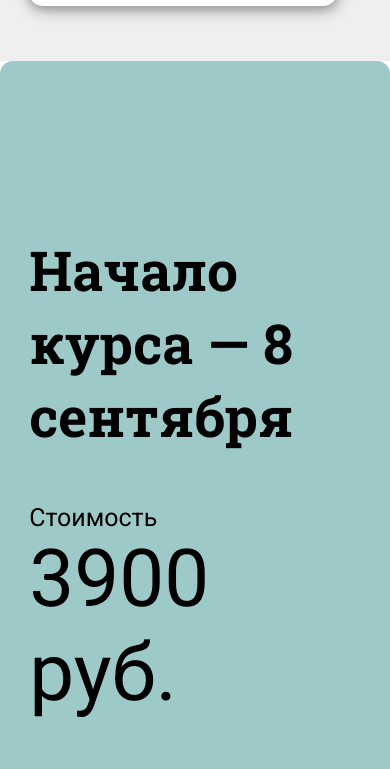
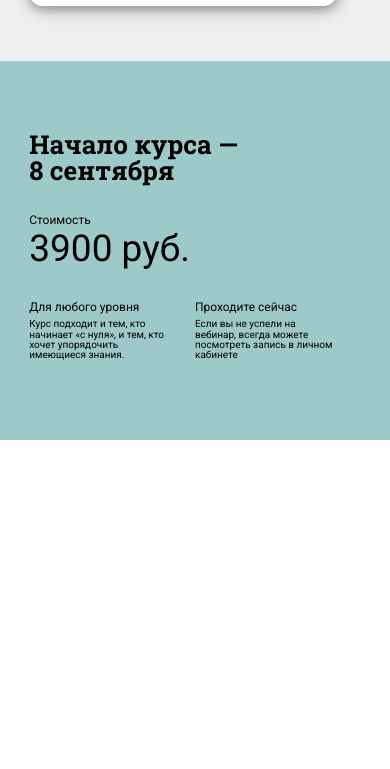
Before and after one commit to mammadovrashad/LookMovie, a plain HTML site: page index.html in a window 390 px wide. Shown: the part 1175-1944 px from the top of the page. After the commit the page ends 1615 px from the top, so only its background shows below. Drawn offline with Linux system fonts and the light colour scheme.

Commit message:
Training-Info Section done

```diff
--- a/css/Murad.css
+++ b/css/Murad.css
@@ -216,4 +216,43 @@
         height: 17.2px;
     }
     /* Feedback Section end */
+
+    /* Training-Info Section start */
+    .training-item{
+        border-radius: 0;
+        padding-top: 55px;
+        padding-bottom: 65px;
+    }
+    .training-item h2{
+        width: 224px;
+        font-size: 26px;
+        line-height: 26.36px;
+        padding-bottom: 15px;
+    }
+    .course-price{
+        padding-bottom: 15px;
+    }
+    .price-desc{
+        font-size: 12px;
+    }
+    .price{
+        font-size: 37px;
+    }
+    .course-info-head{
+        font-size: 12px;
+        padding-bottom: 5px;
+    }
+    .course-info-desc{
+        font-size: 10px;
+        line-height: 10.14px;
+        padding-right: 15%;
+    }
+    .justify-start{
+        justify-content: start !important;
+        display: -webkit-box !important;
+    }
+    .col-x-6{
+        width: calc(100%/12*6) !important;
+    }
+    /* Training-Info Section end */
 }
--- a/index.html
+++ b/index.html
@@ -140,13 +140,13 @@
                 </div>
             </div>
             <div class="row justify-start">
-                <div class="col-4">
+                <div class="col-4 col-x-6">
                     <div class="course-info ">
                         <p class="course-info-head">Для любого уровня</p>
                         <p class="course-info-desc">Курс подходит и тем, кто начинает «с нуля», и тем, кто хочет упорядочить имеющиеся знания.</p>
                     </div>
                 </div>
-                <div class="col-4">
+                <div class="col-4 col-x-6">
                     <div class="course-info">
                         <p class="course-info-head">Проходите сейчас</p>
                         <p class="course-info-desc">Если вы не успели на вебинар, всегда можете посмотреть запись в личном кабинете</p>
```
